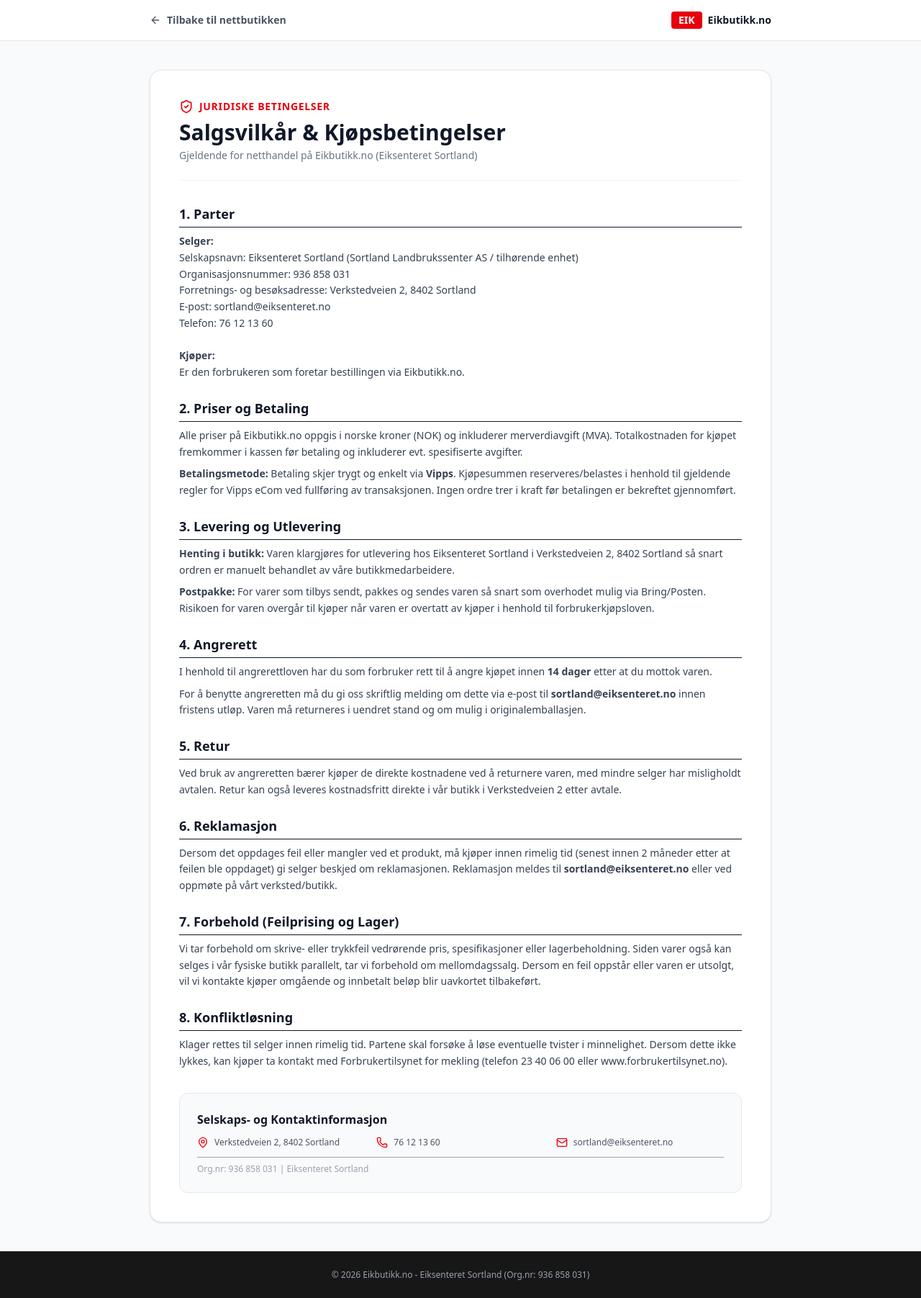
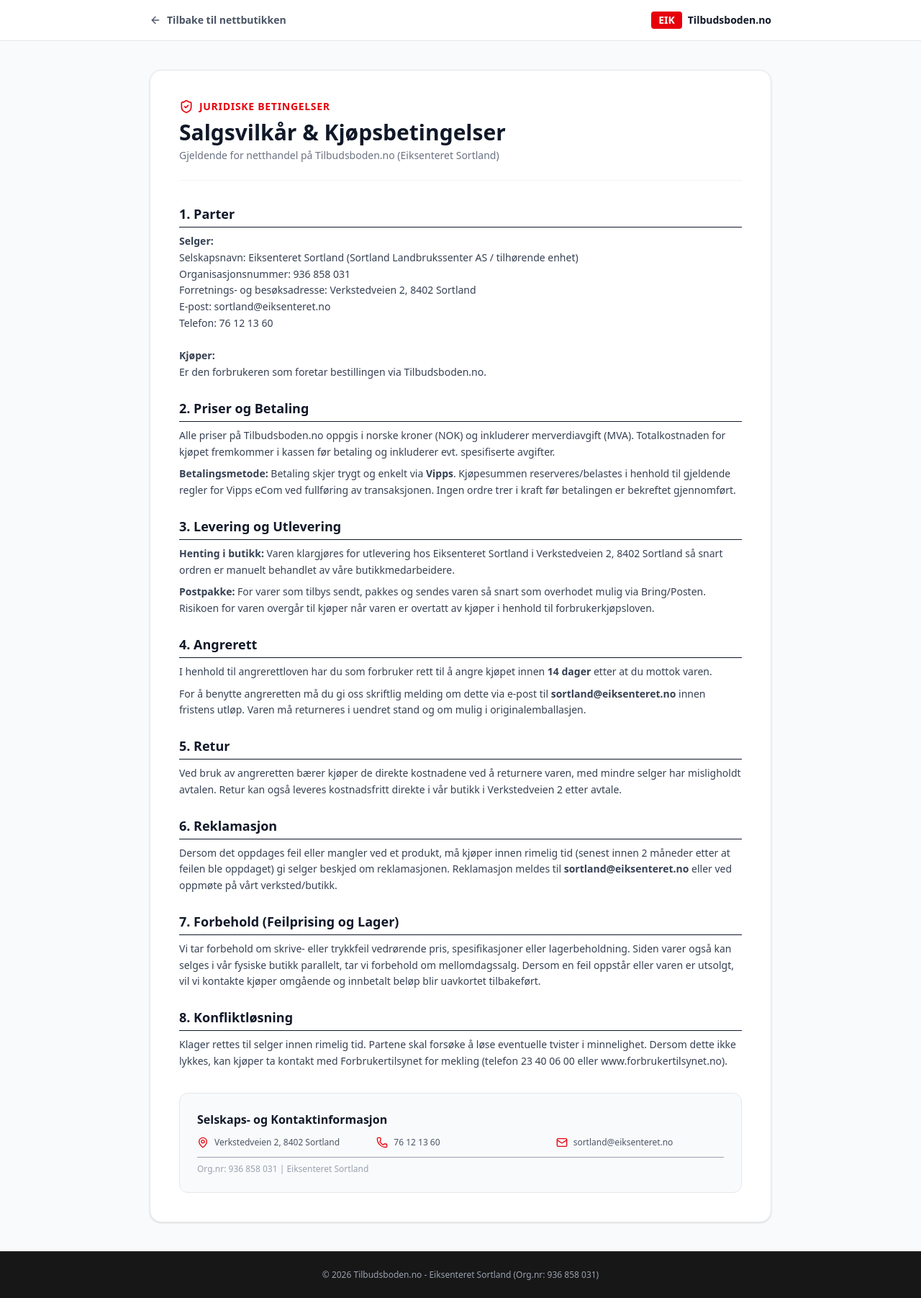
Before and after one commit to Eik-thomasix/eikbutikk, a Next.js app: page /vilkar in a window 1280 px wide. Shown: the whole page at 72% size. Built offline with nearby package versions, Linux system fonts and the light colour scheme.

Commit message:
Tilbudsboden branding fase 2

```diff
--- a/src/app/vilkar/page.tsx
+++ b/src/app/vilkar/page.tsx
@@ -22,7 +22,7 @@
             <span className="bg-red-600 text-white font-extrabold px-2.5 py-0.5 rounded text-sm">
               EIK
             </span>
-            <span className="font-bold text-gray-900 text-sm">Eikbutikk.no</span>
+            <span className="font-bold text-gray-900 text-sm">Tilbudsboden.no</span>
           </div>
         </div>
       </header>
@@ -36,7 +36,7 @@
             </div>
             <h1 className="text-3xl font-extrabold text-gray-900">Salgsvilkår & Kjøpsbetingelser</h1>
             <p className="text-gray-500 text-sm mt-1">
-              Gjeldende for netthandel på Eikbutikk.no (Eiksenteret Sortland)
+              Gjeldende for netthandel på Tilbudsboden.no (Eiksenteret Sortland)
             </p>
           </div>
 
@@ -55,7 +55,7 @@
                 Telefon: 76 12 13 60<br />
                 <br />
                 <strong>Kjøper:</strong><br />
-                Er den forbrukeren som foretar bestillingen via Eikbutikk.no.
+                Er den forbrukeren som foretar bestillingen via Tilbudsboden.no.
               </p>
             </div>
 
@@ -65,7 +65,7 @@
                 2. Priser og Betaling
               </h2>
               <p className="mb-2">
-                Alle priser på Eikbutikk.no oppgis i norske kroner (NOK) og inkluderer merverdiavgift (MVA). Totalkostnaden for kjøpet fremkommer i kassen før betaling og inkluderer evt. spesifiserte avgifter.
+                Alle priser på Tilbudsboden.no oppgis i norske kroner (NOK) og inkluderer merverdiavgift (MVA). Totalkostnaden for kjøpet fremkommer i kassen før betaling og inkluderer evt. spesifiserte avgifter.
               </p>
               <p>
                 <strong>Betalingsmetode:</strong> Betaling skjer trygt og enkelt via <strong>Vipps</strong>. Kjøpesummen reserveres/belastes i henhold til gjeldende regler for Vipps eCom ved fullføring av transaksjonen. Ingen ordre trer i kraft før betalingen er bekreftet gjennomført.
@@ -165,7 +165,7 @@
 
       {/* Footer */}
       <footer className="bg-neutral-900 text-gray-400 text-xs py-6 text-center border-t border-neutral-800">
-        <p>© {new Date().getFullYear()} Eikbutikk.no - Eiksenteret Sortland (Org.nr: 936 858 031)</p>
+        <p>© {new Date().getFullYear()} Tilbudsboden.no - Eiksenteret Sortland (Org.nr: 936 858 031)</p>
       </footer>
     </div>
   );
```
